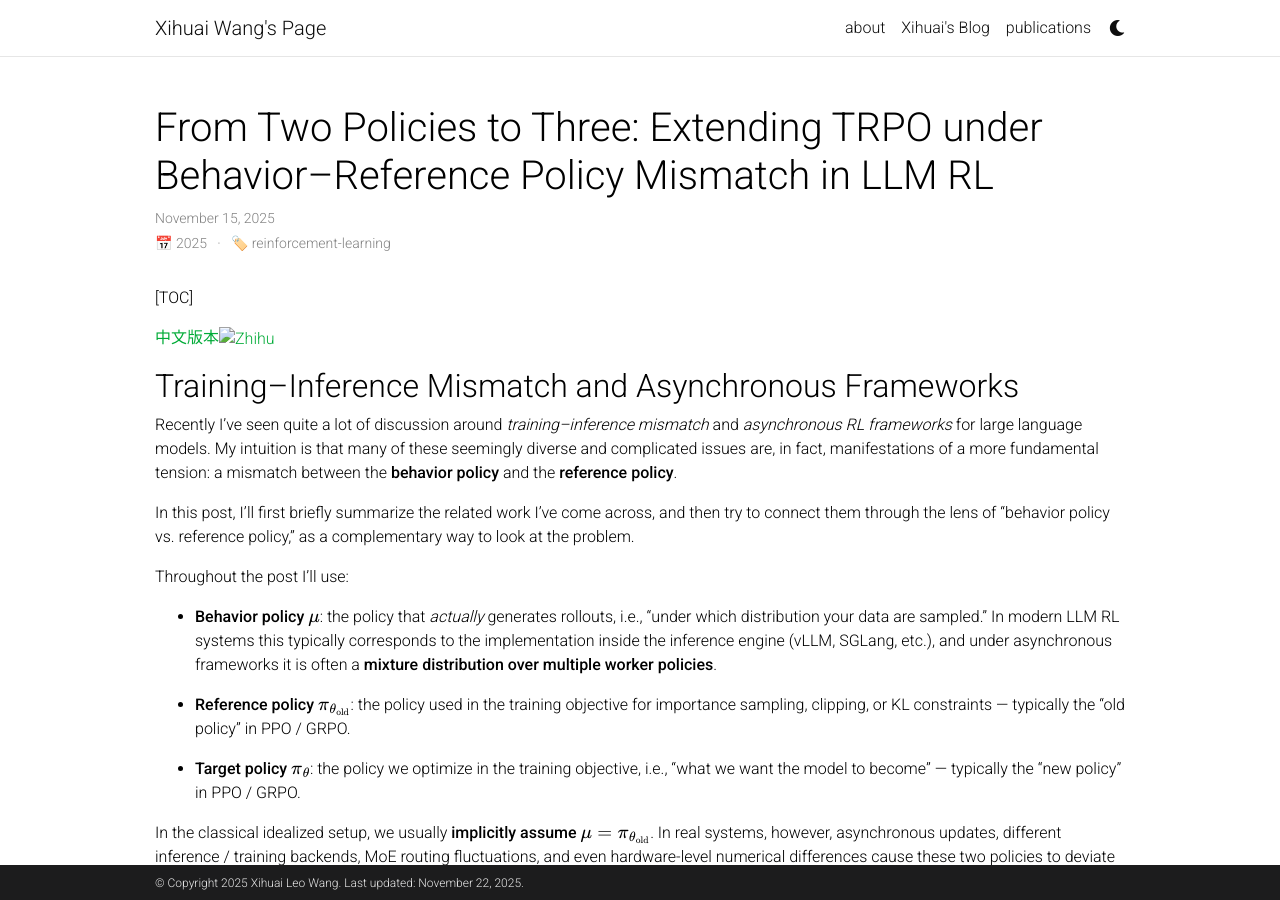
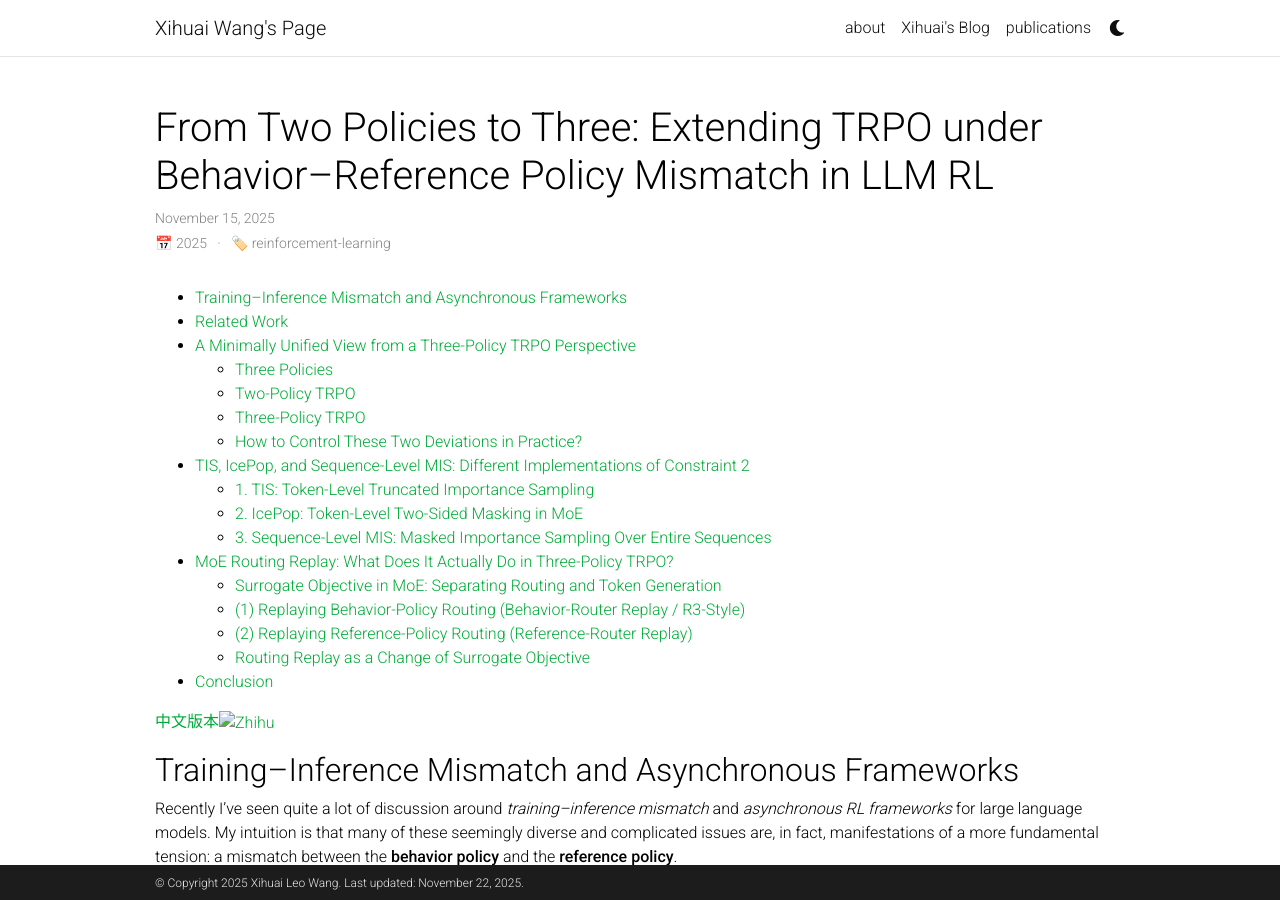
Before and after one commit to xihuai18/xihuai18.github.io, a Jekyll site: the page built from _posts/2025-11-15-three-policy-en.md, in a window 1280 px wide and 900 px high. Built offline with Jekyll 4.4.1, drawn with Linux system fonts in a browser that asks for light colours; comment, search, counter and statistics services are not loaded; a style sheet for code colours, icons or effects is not loaded.

Commit message:
修正目录标记格式以提升文档结构一致性

```diff
--- a/_posts/2025-11-15-three-policy-en.md
+++ b/_posts/2025-11-15-three-policy-en.md
@@ -6,7 +6,8 @@ description: Modern LLM RL pipelines often train under an “old policy” that
 categories: reinforcement-learning
 ---
 
-[TOC]
+* TOC
+{:toc}
 
 [中文版本![Zhihu](https://static.zhihu.com/heifetz/favicon.ico)](https://zhuanlan.zhihu.com/p/1973206684907365344)
 
```
